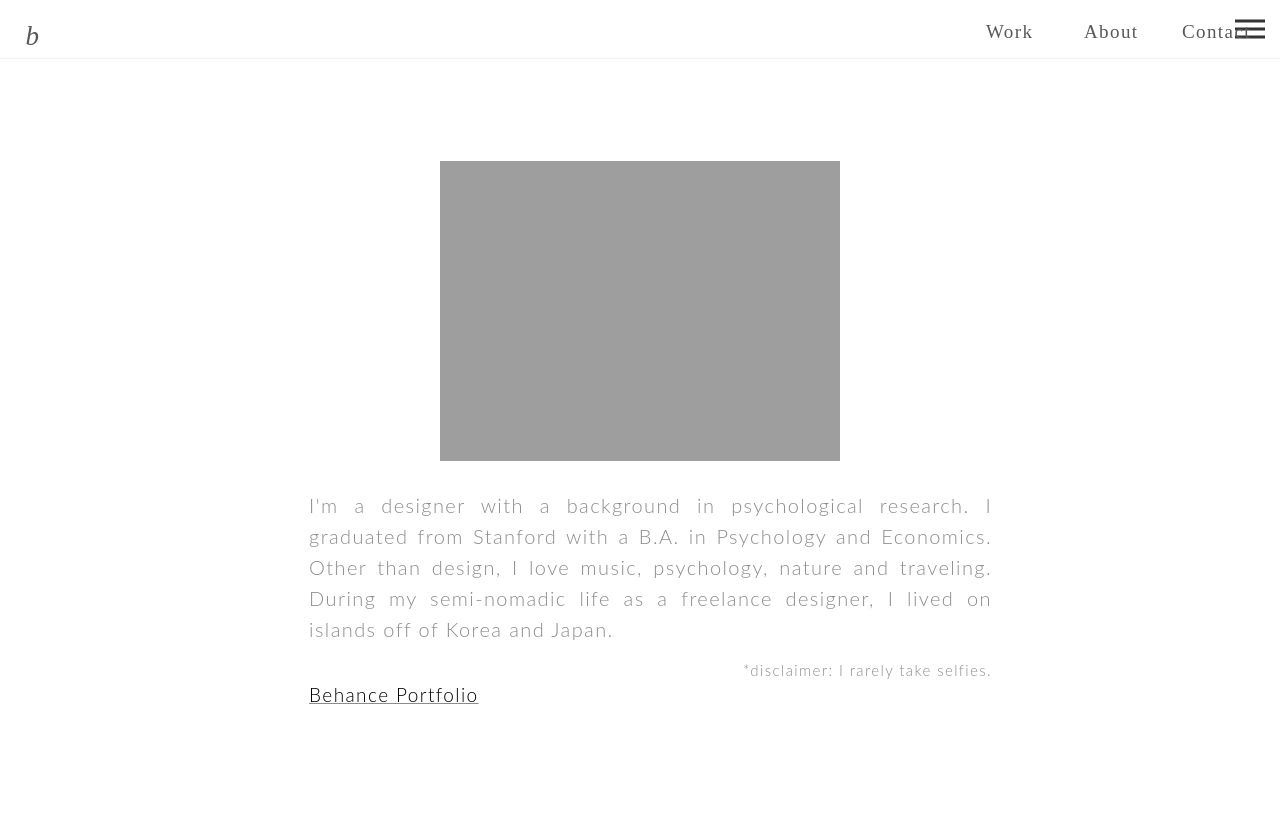
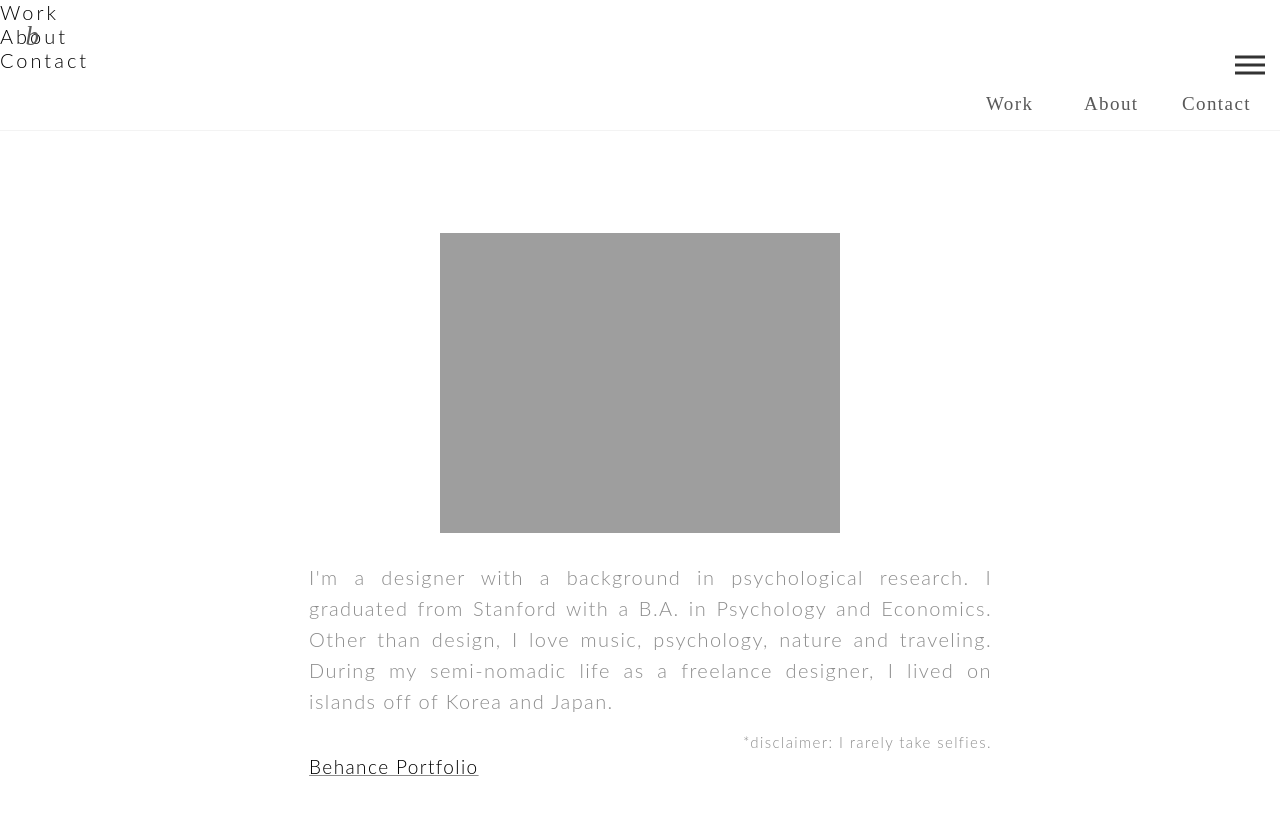
Before and after one commit to bkwon0402/bkwon0402.github.io, a Jekyll site: the page about.html, which Jekyll copies as it is, in a window 1280 px wide. Shown: the top 815 px of the page. Built offline with Jekyll 4.4.1, drawn with Linux system fonts in a browser that asks for light colours; some web fonts are replaced.

Commit message:
css fixes

```diff
--- a/about.html
+++ b/about.html
@@ -52,6 +52,16 @@
                 <span></span>
                 <span></span>
             </a>
+            <div class="open_menu">
+            	<ul>
+            		<li><a href="#">Work</a></li>
+            		<li><a href="#">About</a></li>
+            		<li><a href="#">Contact</a></li>
+
+            	</ul>
+
+
+            </div>
 
       <div class="nav">
         <ul>
--- a/styles/core.css
+++ b/styles/core.css
@@ -845,6 +845,7 @@ div.newsletterredesign {
     }
     .open_menu{
         font-size: 20px;
+        letter-spacing: 3px;
 
     }
 .nav {
```
Also changed, not shown: _includes/header.html (+10 -0 lines).
